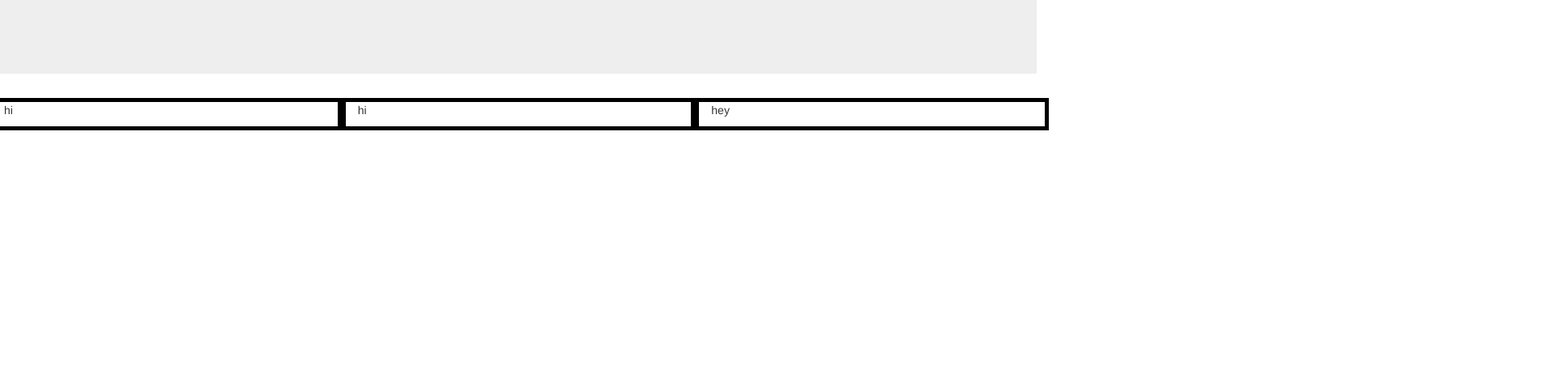
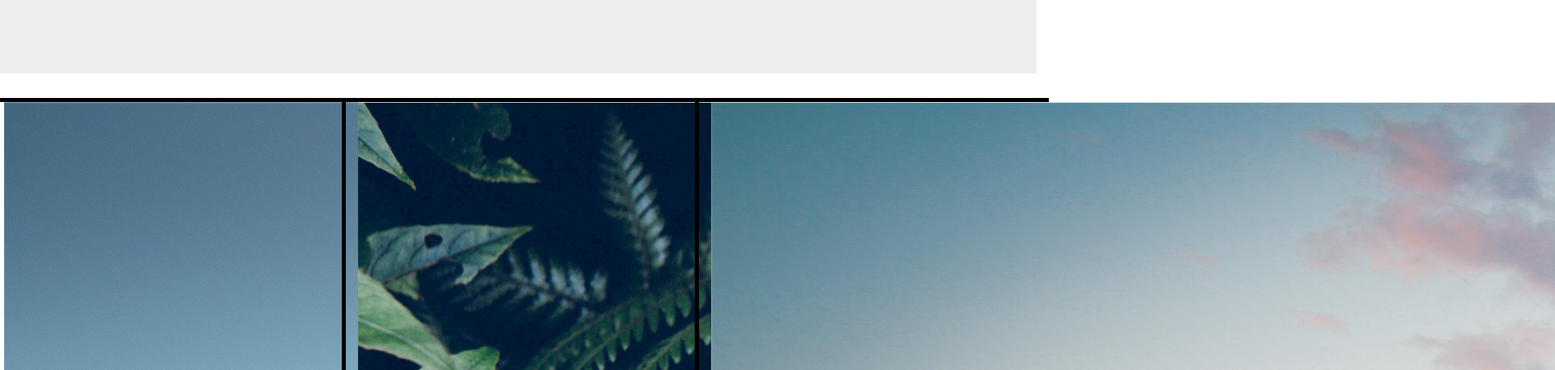
Before and after one commit to dmbaggs/dmbaggs.github.io, a plain HTML site: page index.html in a window 1280 px wide. Shown: the part 159-616 px from the top of the page at 81% size, 1920 px wide, since content can reach past the window. Drawn offline with nearby package versions, Linux system fonts and the light colour scheme.

Commit message:
added photos

```diff
--- a/index.html
+++ b/index.html
@@ -21,19 +21,19 @@
       <div class="row">
          <div class="col-md-4">
              <div>
-               <p>hi</p>
+               <img src="photo1.jpeg">
             </div>
          </div>
 
          <div class="col-md-4">
              <div>
-               <p>hi</p>
+               <img src="photo2.jpeg">
             </div>
          </div>
 
          <div class="col-md-4">
             <div>
-               <p>hey</p>
+               <img src="photo3.jpeg">
             </div>
           </div>
    </body>
```
Also changed, not shown: photo1.jpeg (added), photo2.jpeg (added), photo3.jpeg (added).
